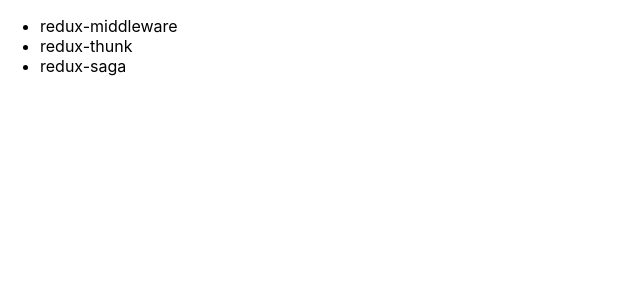
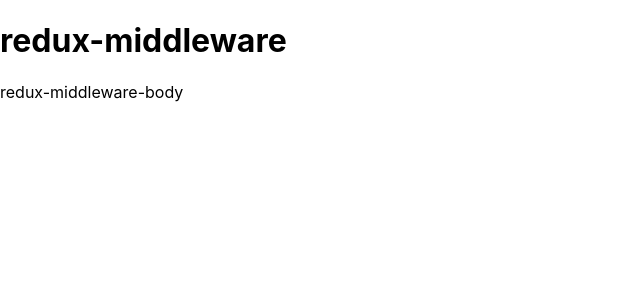
Before and after one commit to ninjasul/learn-redux-middleware, a React (Create React App) app: page /1 in a window 1280 px wide. Shown: the top 300 px of the page, without its empty margins (0-640 px from the left). Built offline with nearby package versions, Linux system fonts and the light colour scheme.

Commit message:
Post 페이지 개발

```diff
--- a/src/App.js
+++ b/src/App.js
@@ -1,10 +1,14 @@
 import React from 'react';
-import CounterContainer from "./containers/CounterContainer";
-import PostListContainer from "./containers/PostListContainer";
+import {Route} from "react-router-dom";
+import PostListPage from "./pages/PostListPage";
+import PostPage from "./pages/PostPage";
 
 function App() {
   return (
-    <PostListContainer />
+    <>
+      <Route path="/" component={PostListPage} exact={true} />
+      <Route path="/:id" component={PostPage} />
+    </>
   );
 }
 
--- a/src/api/posts.js
+++ b/src/api/posts.js
@@ -25,5 +25,5 @@
 
 export function getPostById (id) {
     sleep(500);
-    return posts.map(post => post.id === id);
+    return posts.find(post => post.id === id);
 }
--- /dev/null
+++ b/src/components/Post.js
@@ -0,0 +1,14 @@
+import React from 'react';
+
+function Post({ post }) {
+    const { title, body } = post;
+
+    return (
+        <div>
+            <h1>{title}</h1>
+            <p>{body}</p>
+        </div>
+    );
+}
+
+export default Post;
--- a/src/components/PostList.js
+++ b/src/components/PostList.js
@@ -1,11 +1,12 @@
 import React from 'react';
+import {Link} from "react-router-dom";
 
 function PostList({ posts }) {
     return (
         <ul>
             {posts.map(post => (
                 <li key={post.id}>
-                    {post.title}
+                    <Link to={`/${post.id}`}>{post.title}</Link>
                 </li>
             ))}
         </ul>
--- /dev/null
+++ b/src/containers/PostContainer.js
@@ -0,0 +1,23 @@
+import React, {useEffect} from 'react';
+import {useDispatch, useSelector} from "react-redux";
+import Post from "../components/Post";
+import {getPost} from "../modules/posts";
+
+function PostContainer({ postId }) {
+    const { data, loading, error } = useSelector(state => state.posts.post);
+    const dispatch = useDispatch();
+
+    useEffect(() => {
+        dispatch(getPost(postId))
+    }, [postId, dispatch]);
+
+    if (loading) return <div>로딩중...</div>;
+    if (error) return <div>에러 발생!</div>;
+    if (!data) return null;
+
+    console.log(data);
+
+    return <Post post={data} />;
+}
+
+export default PostContainer;
--- a/src/index.js
+++ b/src/index.js
@@ -9,6 +9,7 @@
 import {logger} from "redux-logger";
 import {composeWithDevTools} from "redux-devtools-extension";
 import ReduxThunk from "redux-thunk";
+import {BrowserRouter} from "react-router-dom";
 
 const store = createStore(
     rootReducer,
@@ -16,9 +17,11 @@
 );
 
 ReactDOM.render(
-    <Provider store={store}>
-        <App />
-    </Provider>
+    <BrowserRouter>
+        <Provider store={store}>
+            <App/>
+        </Provider>
+    </BrowserRouter>
     ,
     document.getElementById('root'));
 
--- /dev/null
+++ b/src/pages/PostListPage.js
@@ -0,0 +1,8 @@
+import React from 'react';
+import PostListContainer from "../containers/PostListContainer";
+
+function PostListPage() {
+    return <PostListContainer />;
+}
+
+export default PostListPage;
--- /dev/null
+++ b/src/pages/PostPage.js
@@ -0,0 +1,12 @@
+import React from 'react';
+import PostListContainer from "../containers/PostListContainer";
+import PostContainer from "../containers/PostContainer";
+
+function PostPage({ match }) {
+    const { id }  = match.params;
+    const postId = parseInt(id, 10);
+
+    return <PostContainer postId={postId}/>;
+}
+
+export default PostPage;
```
